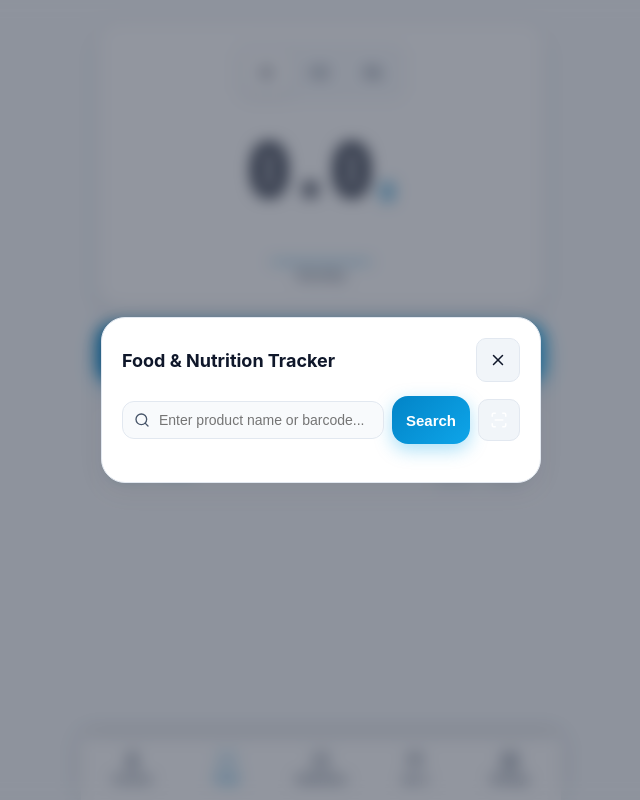
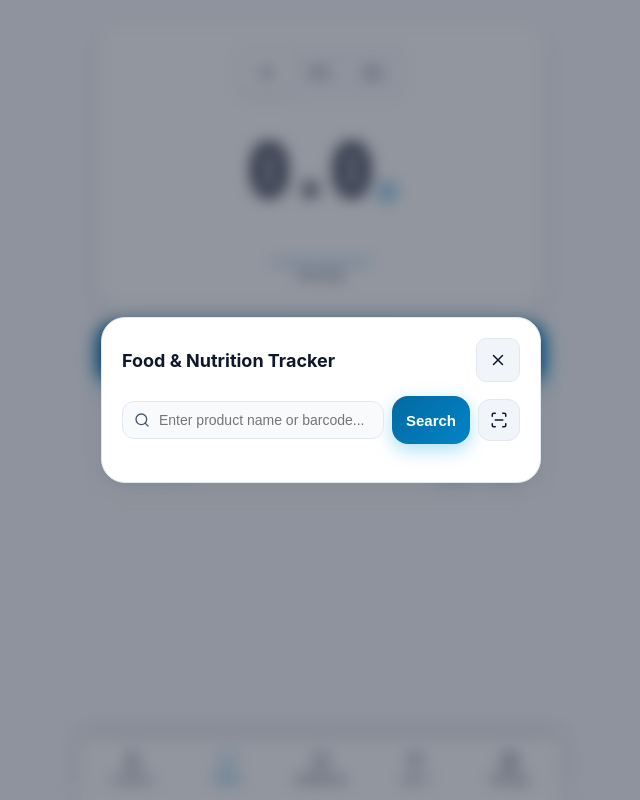
Before and after one commit to AtaCanYmc/SmartcaleESP32, a React (Vite) app in the folder app/: page / in a window 1280 px wide. Both pictures are taken after a click on the button "Food". Shown: the whole page, without its empty margins (319-959 px from the left). Built offline with nearby package versions, Linux system fonts and the light colour scheme.

Commit message:
feat: enhance nutritional information display with 2 decimal precision and add macro chips

```diff
--- a/app/src/App.tsx
+++ b/app/src/App.tsx
@@ -436,15 +436,15 @@ export const App: React.FC = () => {
               <span className="macro-label">kcal</span>
             </div>
             <div className="macro-box">
-              <span className="macro-value">{liveNutrition.proteins}g</span>
+              <span className="macro-value">{liveNutrition.proteins.toFixed(2)}g</span>
               <span className="macro-label">{t.proteinLabel}</span>
             </div>
             <div className="macro-box">
-              <span className="macro-value">{liveNutrition.carbs}g</span>
+              <span className="macro-value">{liveNutrition.carbs.toFixed(2)}g</span>
               <span className="macro-label">{t.carbsLabel}</span>
             </div>
             <div className="macro-box">
-              <span className="macro-value">{liveNutrition.fat}g</span>
+              <span className="macro-value">{liveNutrition.fat.toFixed(2)}g</span>
               <span className="macro-label">{t.fatLabel}</span>
             </div>
           </div>
@@ -724,17 +724,10 @@ export const App: React.FC = () => {
 
               <button
                 type="button"
-                className="icon-btn"
+                className={`icon-btn btn-scan-camera ${isScanning ? 'scanning' : ''}`}
                 onClick={isScanning ? stopScanner : startScanner}
                 aria-label={isScanning ? t.stopScannerBtn : t.scanBarcodeBtn}
                 title={isScanning ? t.stopScannerBtn : t.scanBarcodeBtn}
-                style={{
-                  background: isScanning ? 'var(--accent-red)' : 'var(--bg-tertiary)',
-                  color: '#fff',
-                  minWidth: '42px',
-                  minHeight: '42px',
-                  flexShrink: 0
-                }}
               >
                 {isScanning ? <CameraOff size={18} /> : <ScanLine size={18} />}
               </button>
@@ -790,6 +783,11 @@ export const App: React.FC = () => {
                   <div className="product-result-info">
                     <div className="product-result-name">{product.name}</div>
                     <div className="product-result-sub">{product.brands || product.code}</div>
+                    <div className="product-result-macros">
+                      <span className="macro-chip protein">{t.proteinLabel}: {product.nutriments.proteins100g.toFixed(2)}g</span>
+                      <span className="macro-chip carbs">{t.carbsLabel}: {product.nutriments.carbs100g.toFixed(2)}g</span>
+                      <span className="macro-chip fat">{t.fatLabel}: {product.nutriments.fat100g.toFixed(2)}g</span>
+                    </div>
                   </div>
                   <div className="product-result-badge">
                     {product.nutriments.calories100g.toFixed(2)} kcal
--- a/app/src/index.css
+++ b/app/src/index.css
@@ -313,6 +313,16 @@ a:focus-visible {
   font-weight: 700;
   letter-spacing: 0.5px;
   background: linear-gradient(135deg, #0284c7, #38bdf8);
+}
+
+[data-theme="light"] .btn-primary {
+  background: linear-gradient(135deg, #0369a1, #0284c7);
+  color: #ffffff;
+}
+
+[data-theme="light"] .btn-tare-huge {
+  background: linear-gradient(135deg, #0369a1, #0284c7);
+  color: #ffffff;
 }
 
 .feature-card {
@@ -647,6 +657,11 @@ a:focus-visible {
   flex-shrink: 0;
 }
 
+[data-theme="light"] .nutrition-thumb-fallback {
+  background: #e2e8f0;
+  color: #1e293b;
+}
+
 .nutrition-title-area {
   flex: 1;
   min-width: 0;
@@ -715,6 +730,32 @@ a:focus-visible {
   display: flex;
   gap: 8px;
   align-items: center;
+}
+
+.btn-scan-camera {
+  min-width: 42px;
+  min-height: 42px;
+  border-radius: 12px;
+  display: inline-flex;
+  align-items: center;
+  justify-content: center;
+  background: var(--bg-tertiary);
+  color: var(--text-main);
+  border: 1px solid var(--border-color);
+  cursor: pointer;
+  flex-shrink: 0;
+  transition: all 0.15s ease;
+}
+
+.btn-scan-camera:hover {
+  background: var(--bg-hover);
+  color: var(--accent-blue);
+}
+
+.btn-scan-camera.scanning {
+  background: var(--accent-red);
+  color: #ffffff;
+  border-color: var(--accent-red);
 }
 
 .search-input-wrapper {
@@ -857,6 +898,53 @@ a:focus-visible {
   color: var(--text-muted);
 }
 
+.product-result-macros {
+  display: flex;
+  align-items: center;
+  gap: 4px;
+  margin-top: 3px;
+  flex-wrap: wrap;
+}
+
+.macro-chip {
+  font-size: 10px;
+  font-weight: 600;
+  padding: 1px 5px;
+  border-radius: 5px;
+  background: var(--bg-tertiary);
+  color: var(--text-muted);
+}
+
+.macro-chip.protein {
+  color: #38bdf8;
+  background: rgba(56, 189, 248, 0.12);
+}
+
+.macro-chip.carbs {
+  color: #22c55e;
+  background: rgba(34, 197, 94, 0.12);
+}
+
+.macro-chip.fat {
+  color: #f59e0b;
+  background: rgba(245, 158, 11, 0.12);
+}
+
+[data-theme="light"] .macro-chip.protein {
+  color: #0284c7;
+  background: rgba(2, 132, 199, 0.12);
+}
+
+[data-theme="light"] .macro-chip.carbs {
+  color: #16a34a;
+  background: rgba(22, 163, 74, 0.12);
+}
+
+[data-theme="light"] .macro-chip.fat {
+  color: #d97706;
+  background: rgba(217, 119, 6, 0.12);
+}
+
 .product-result-badge {
   font-size: 11px;
   font-weight: 700;
--- a/app/src/services/foodService.ts
+++ b/app/src/services/foodService.ts
@@ -57,11 +57,11 @@ export function parseProductRaw(raw: OpenFoodFactsProductRaw): FoodProduct | nul
   const n = raw.nutriments || {};
   const rawCalories = parseNum(n['energy-kcal_100g'] ?? n['energy-kcal'] ?? n['energy-kcal_value']);
   const calories = Math.round(rawCalories * 100) / 100;
-  const proteins = parseNum(n.proteins_100g ?? n.proteins);
-  const carbs = parseNum(n.carbohydrates_100g ?? n.carbohydrates);
-  const fat = parseNum(n.fat_100g ?? n.fat);
-  const sugars = n.sugars_100g !== undefined ? parseNum(n.sugars_100g) : undefined;
-  const salt = n.salt_100g !== undefined ? parseNum(n.salt_100g) : undefined;
+  const proteins = Math.round(parseNum(n.proteins_100g ?? n.proteins) * 100) / 100;
+  const carbs = Math.round(parseNum(n.carbohydrates_100g ?? n.carbohydrates) * 100) / 100;
+  const fat = Math.round(parseNum(n.fat_100g ?? n.fat) * 100) / 100;
+  const sugars = n.sugars_100g !== undefined ? Math.round(parseNum(n.sugars_100g) * 100) / 100 : undefined;
+  const salt = n.salt_100g !== undefined ? Math.round(parseNum(n.salt_100g) * 100) / 100 : undefined;
 
   const nutriments: FoodNutriments = {
     calories100g: calories,
@@ -176,11 +176,11 @@ export function calculateNutrition(nutriments: FoodNutriments, weightGrams: numb
   return {
     weightGrams: Math.max(0, weightGrams),
     calories: Math.round(nutriments.calories100g * factor * 100) / 100,
-    proteins: Math.round(nutriments.proteins100g * factor * 10) / 10,
-    carbs: Math.round(nutriments.carbs100g * factor * 10) / 10,
-    fat: Math.round(nutriments.fat100g * factor * 10) / 10,
+    proteins: Math.round(nutriments.proteins100g * factor * 100) / 100,
+    carbs: Math.round(nutriments.carbs100g * factor * 100) / 100,
+    fat: Math.round(nutriments.fat100g * factor * 100) / 100,
     sugars: nutriments.sugars100g !== undefined
-      ? Math.round(nutriments.sugars100g * factor * 10) / 10
+      ? Math.round(nutriments.sugars100g * factor * 100) / 100
       : undefined,
     salt: nutriments.salt100g !== undefined
       ? Math.round(nutriments.salt100g * factor * 100) / 100
```
Also changed, not shown: 1 other file (tests, documents, lock files or other folders).
